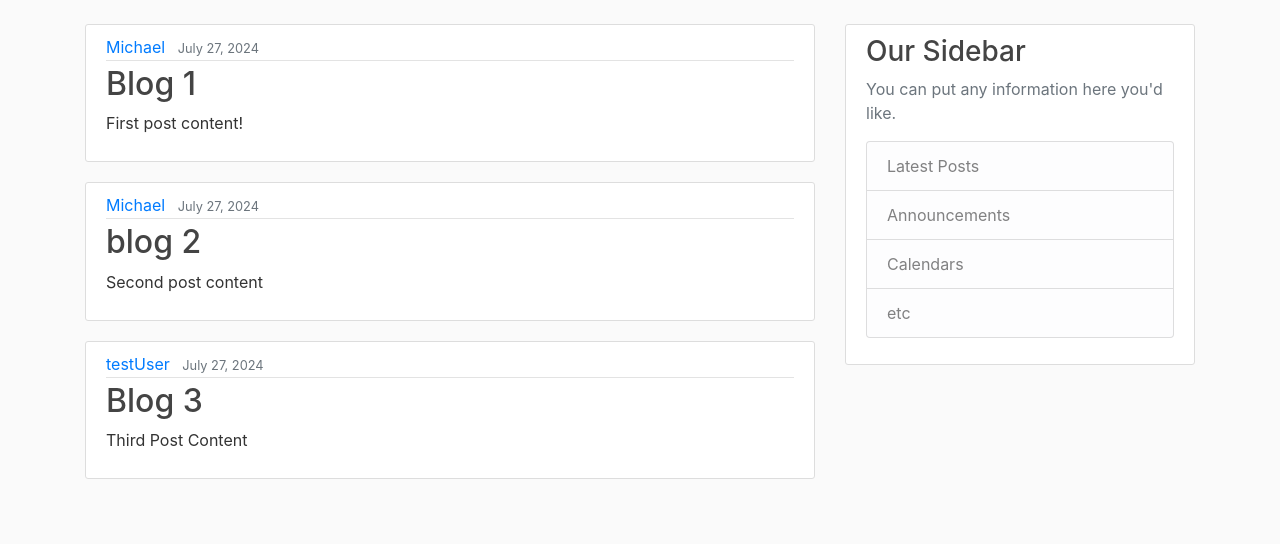
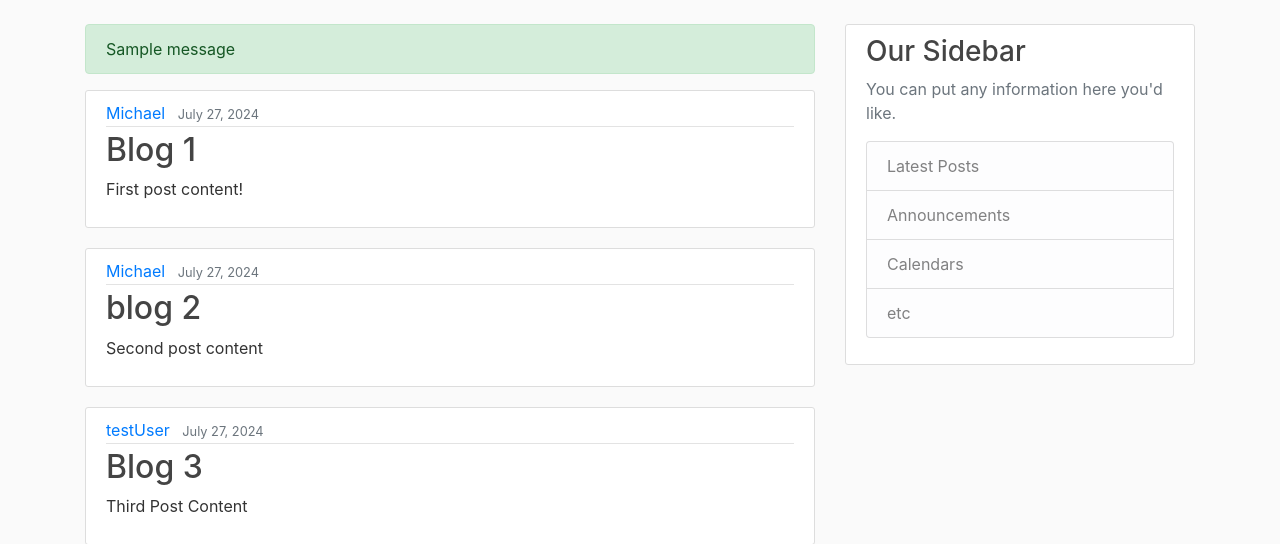
Before and after one commit to MasterbuilderMS/blogging-application, a Django app: page / in a window 1280 px wide. Shown: the part 56-600 px from the top of the page. Run offline with Django 5.2, Linux system fonts and the light colour scheme; data comes from the database, SQL or seed files in the repository; one stand-in notice (Sample message) is shown; some libraries are stand-ins or nearby versions.

Commit message:
added message flashing

```diff
--- a/django_project/blog/templates/blog/base.html
+++ b/django_project/blog/templates/blog/base.html
@@ -74,6 +74,11 @@
     <main role="main" class="container">
       <div class="row">
         <div class="col-md-8">
+        {% if messages %}
+          {% for message in messages %}
+            <div class="alert alert-{{ message.tags }}">{{ message }}</div>
+          {% endfor %}
+        {% endif %}
           {% block content %}{% endblock %}
         </div>
         <div class="col-md-4">
--- a/django_project/users/views.py
+++ b/django_project/users/views.py
@@ -8,7 +8,8 @@ def register(request):
         form = UserCreationForm(request.POST)
         if form.is_valid():
             username = form.cleaned_data.get("username")
-            messages.success(request, f"Account created for {username}!")
+            messages.success(
+                request, message=f"Account created for {username}!")
             return redirect("blog-home")
     else:
         form = UserCreationForm()
```
